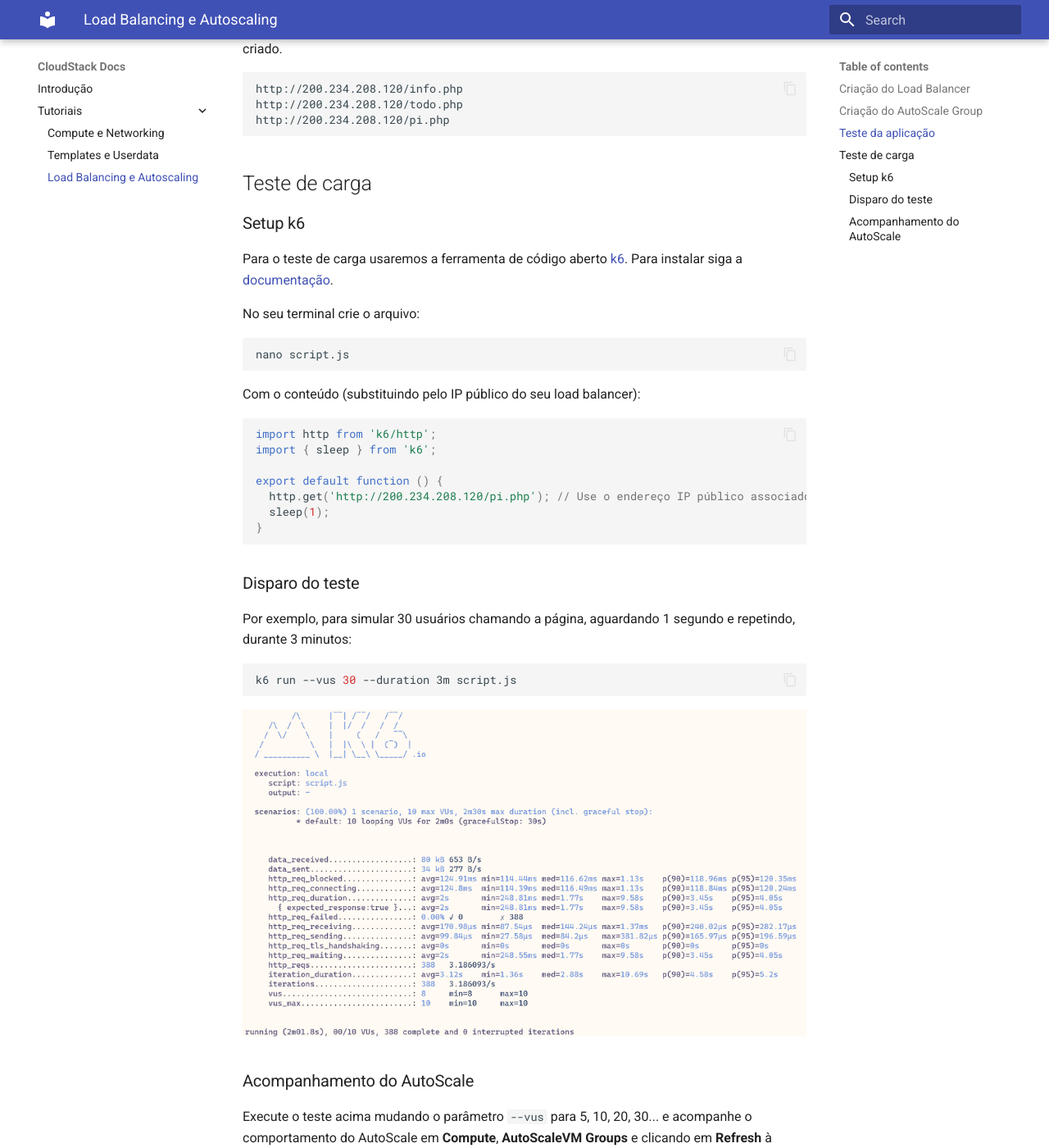
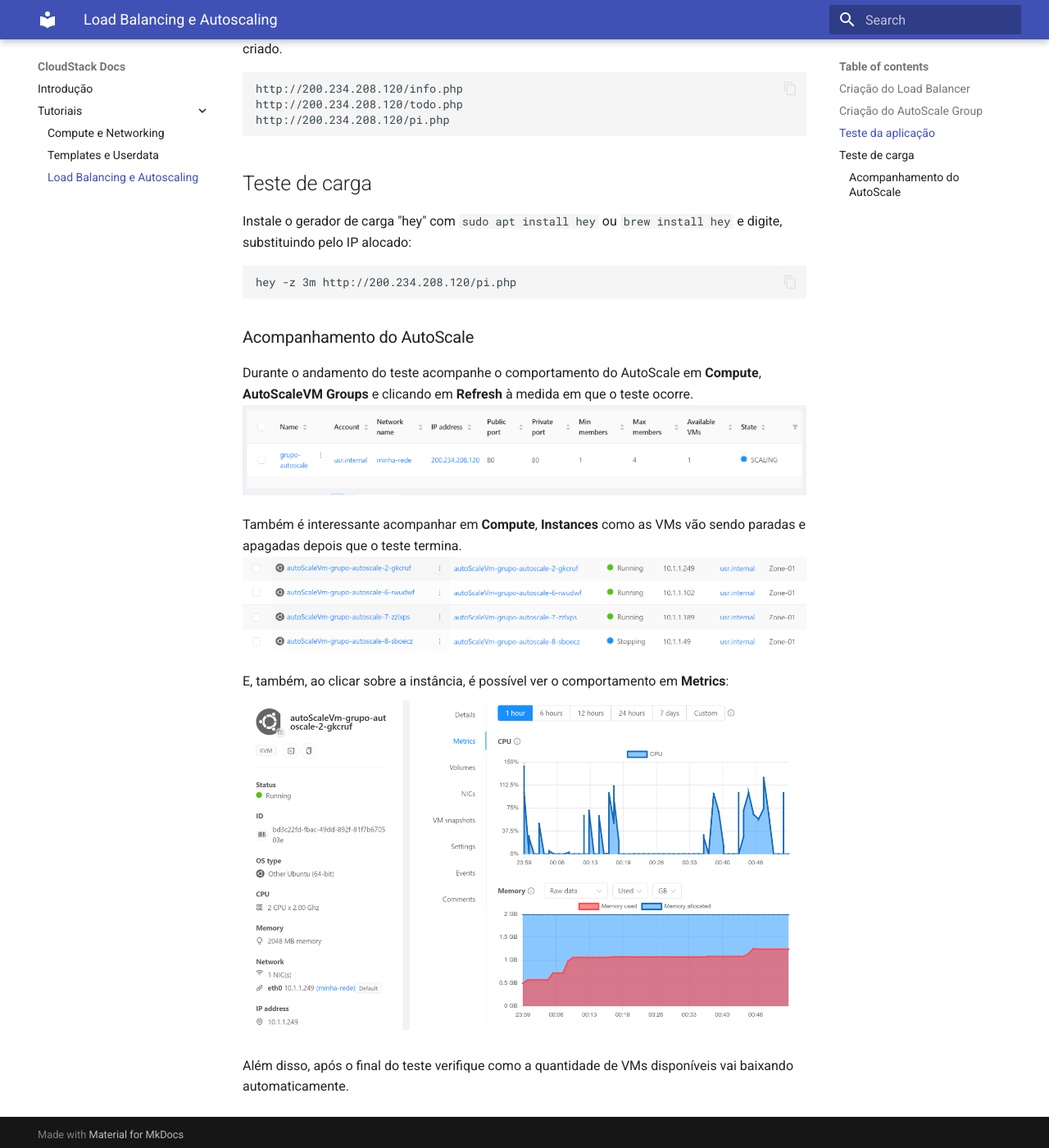
Before and after one commit to gmautner/cloudstack-docs, an MkDocs documentation site: the page built from docs/tutoriais/loadbalancing.md, in a window 1280 px wide and 1400 px high, scrolled down 5204 px. Shown: the whole window at 82% size. Built offline with MkDocs 1.6.1 and Material for MkDocs 9.7.7, drawn with Linux system fonts in a browser that asks for light colours.

Commit message:
simplificar load test

````diff
--- a/docs/tutoriais/loadbalancing.md
+++ b/docs/tutoriais/loadbalancing.md
@@ -77,40 +77,15 @@ http://200.234.208.120/pi.php
 
 ## Teste de carga
 
-### Setup k6
-
-Para o teste de carga usaremos a ferramenta de código aberto [k6](https://k6.io/). Para instalar siga a [documentação](https://k6.io/docs/get-started/installation/).
-
-No seu terminal crie o arquivo:
+Instale o gerador de carga "hey" com `sudo apt install hey` ou `brew install hey` e digite, substituindo pelo IP alocado:
 
 ```bash
-nano script.js
+hey -z 3m http://200.234.208.120/pi.php
 ```
-
-Com o conteúdo (substituindo pelo IP público do seu load balancer):
-
-```js
-import http from 'k6/http';
-import { sleep } from 'k6';
-
-export default function () {
-  http.get('http://200.234.208.120/pi.php'); // Use o endereço IP público associado ao load balancer criado acima
-  sleep(1);
-}
-```
-
-### Disparo do teste
-
-Por exemplo, para simular 30 usuários chamando a página, aguardando 1 segundo e repetindo, durante 3 minutos:
-
-```bash
-k6 run --vus 30 --duration 3m script.js
-```
-![k6](k6.png)
 
 ### Acompanhamento do AutoScale
 
-Execute o teste acima mudando o parâmetro `--vus` para 5, 10, 20, 30... e acompanhe o comportamento do AutoScale em __Compute__, __AutoScaleVM Groups__ e clicando em __Refresh__ à medida em que o teste ocorre.
+Durante o andamento do teste acompanhe o comportamento do AutoScale em __Compute__, __AutoScaleVM Groups__ e clicando em __Refresh__ à medida em que o teste ocorre.
 ![Scaling](scaling.png)
 
 Também é interessante acompanhar em __Compute__, __Instances__ como as VMs vão sendo paradas e apagadas depois que o teste termina.
@@ -118,3 +93,5 @@ Também é interessante acompanhar em __Compute__, __Instances__ como as VMs vã
 
 E, também, ao clicar sobre a instância, é possível ver o comportamento em __Metrics__:
 ![Metrics](metrics.png)
+
+Além disso, após o final do teste verifique como a quantidade de VMs disponíveis vai baixando automaticamente.
````
Also changed, not shown: docs/tutoriais/k6.png (deleted).
